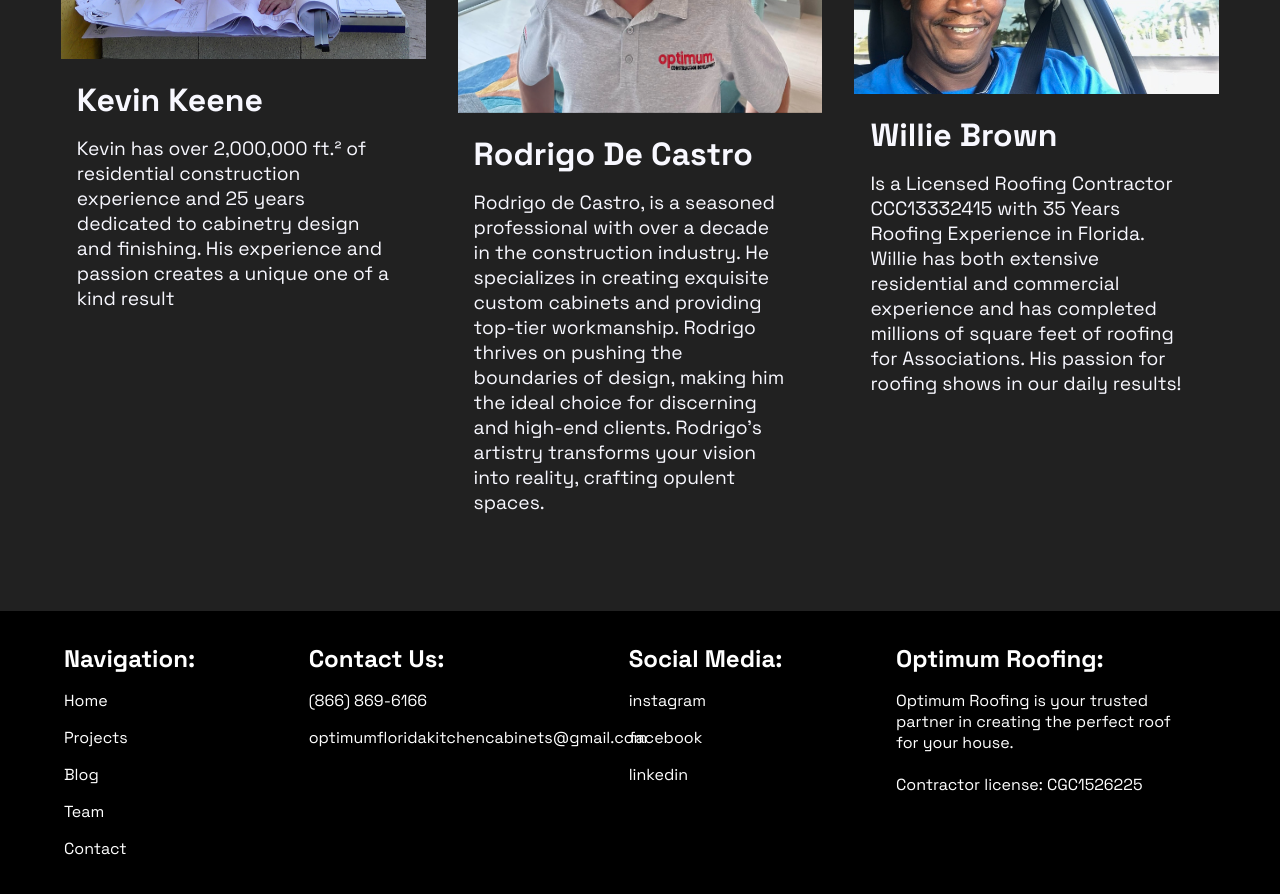
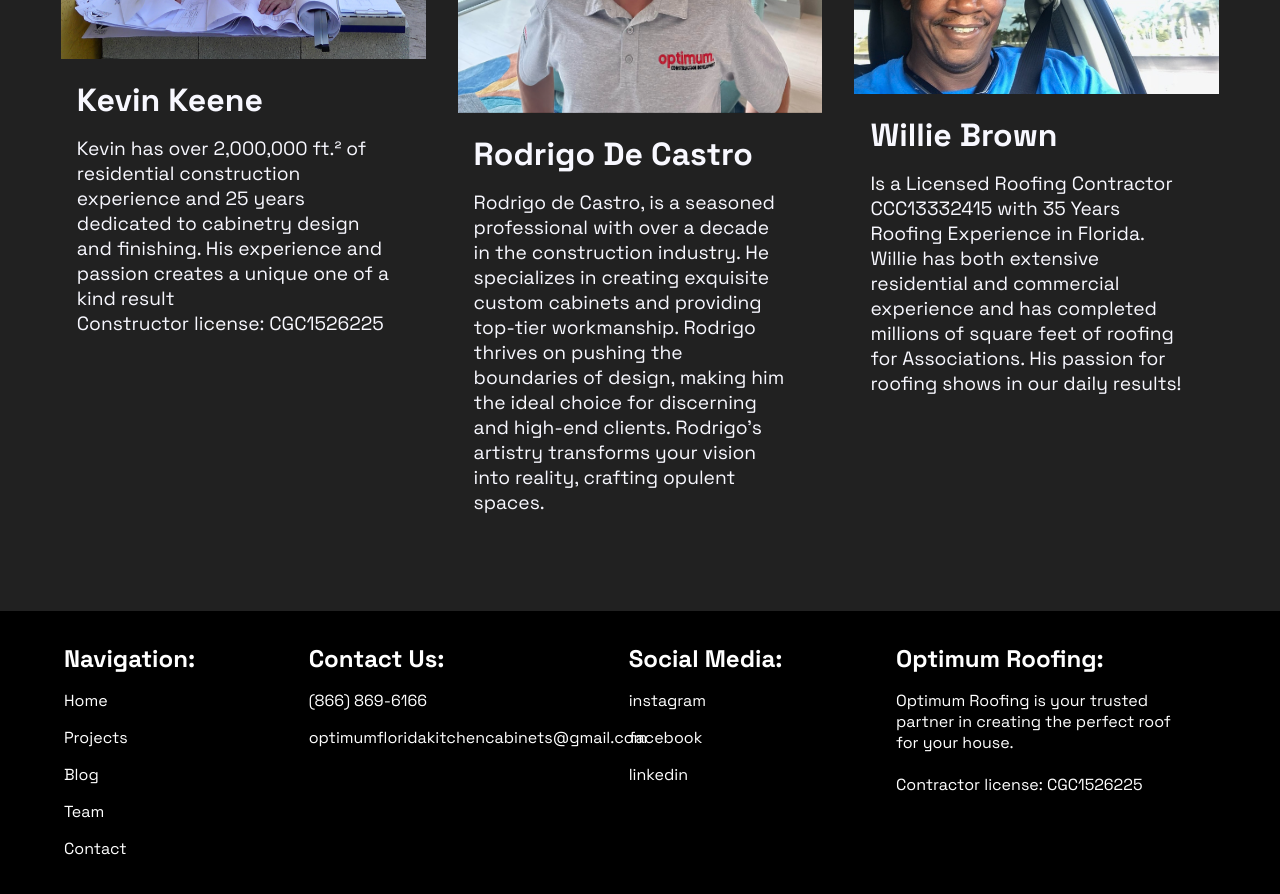
Before and after one commit to serge-yegorian/client-roofing2.0, a React (Create React App) app: page /team in a window 1280 px wide. Shown: the part 1340-2234 px from the top of the page. Built offline with nearby package versions, Linux system fonts and the light colour scheme.

Commit message:
add Kevins constructor number

```diff
--- a/src/pages/Team/Team.js
+++ b/src/pages/Team/Team.js
@@ -28,7 +28,7 @@ return (
                 <img className='team__image' alt='Kevin Keene' src={require('../../assets/images/worker1.png')}/>
                     <div className='team__content'>
                         <h3 className='team__name'>Kevin Keene</h3>
-                        <p className='team__description'>Kevin has over 2,000,000 ft.² of residential construction experience and 25 years dedicated to cabinetry design and finishing. His experience and passion creates a unique one of a kind result</p>
+                        <p className='team__description'>Kevin has over 2,000,000 ft.² of residential construction experience and 25 years dedicated to cabinetry design and finishing. His experience and passion creates a unique one of a kind result<br/>Constructor license: CGC1526225</p>
                     </div>
                 </div>
                 <div className='team__member'>
```
